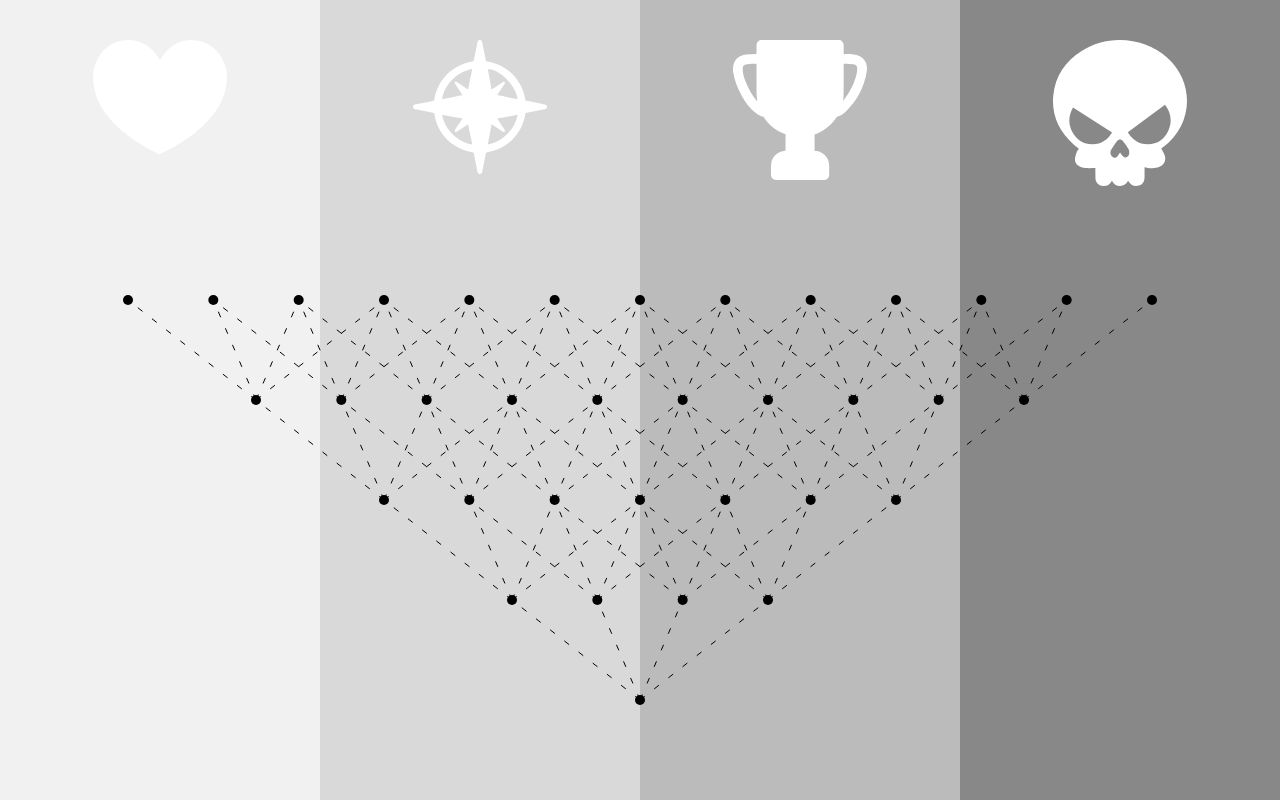
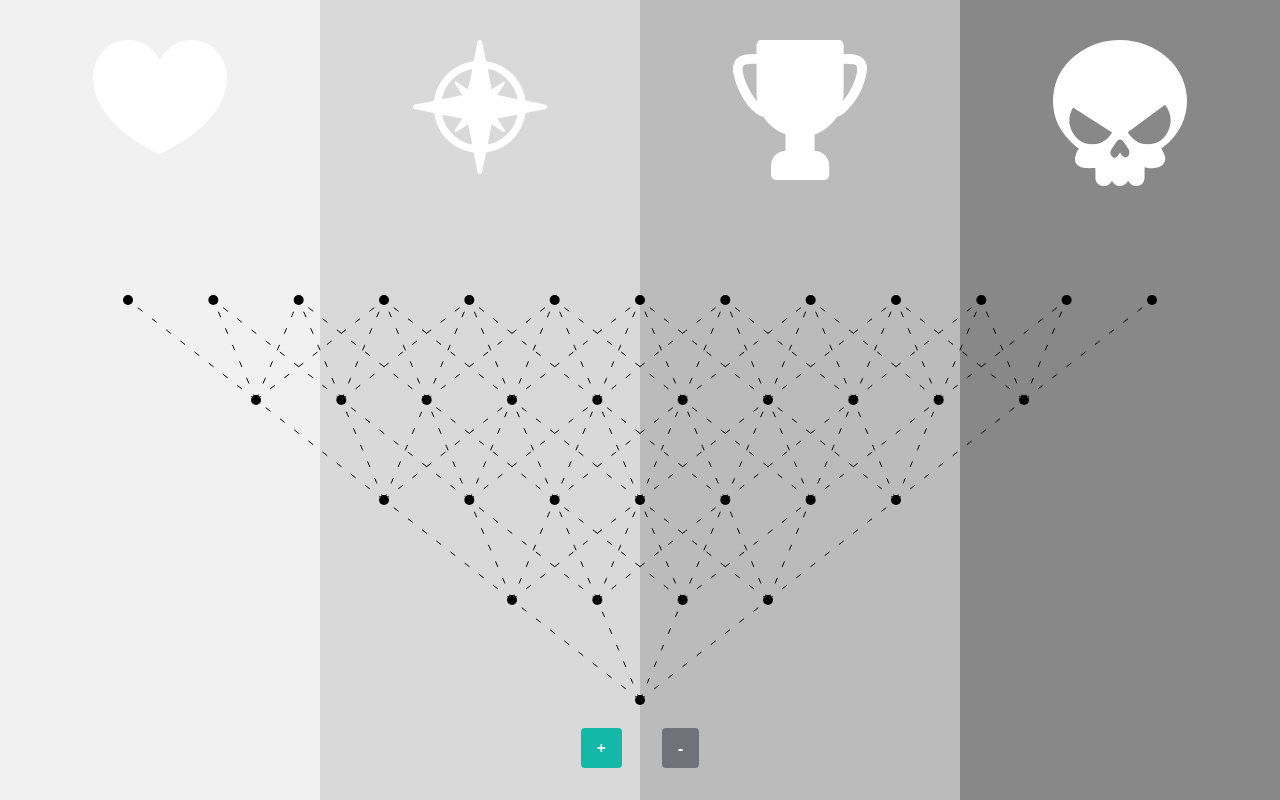
Before and after one commit to quecot/bartle-test, a React (Vite) app: page / in a window 1280 px wide. Built offline with nearby package versions, Linux system fonts and the light colour scheme.

Commit message:
feat: increment and decrement tree levels

```diff
--- a/src/components/path_tree.tsx
+++ b/src/components/path_tree.tsx
@@ -61,7 +61,6 @@ const drawTreeLines = (canvas: HTMLCanvasElement, level: number, lineWidth: numb
 
 const PathTree: React.FC = () => {
   const [dimensions, setDimensions] = useState({ width: window.innerWidth, height: window.innerHeight });
-  // eslint-disable-next-line no-unused-vars
   const [level, setLevel] = useState(5);
 
   const handleResize = () => {
@@ -87,11 +86,15 @@ const PathTree: React.FC = () => {
     clearCanvas(canvas);
     drawTreeDots(canvas, level, 5 * dpr);
     drawTreeLines(canvas, level, dpr);
-  }, [dimensions]);
+  }, [dimensions, level]);
 
   return (
     <div className="w-screen h-screen">
       <canvas />
+      <div className="absolute w-full flex gap-10 items-center justify-center bottom-8">
+        <button type="button" className="bg-teal-500 hover:bg-teal-700 text-white font-bold py-2 px-4 rounded" onClick={() => setLevel(level + 1)}>+</button>
+        <button type="button" className="bg-zinc-500 hover:bg-zinc-700 text-white font-bold py-2 px-4 rounded" onClick={() => setLevel(level - 1)}>-</button>
+      </div>
     </div>
   );
 };
```
